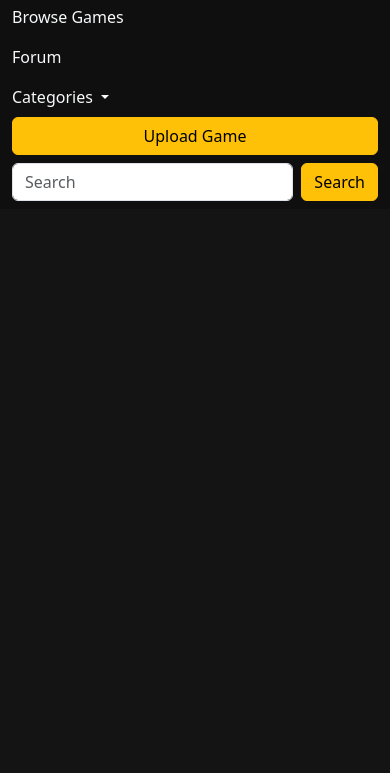
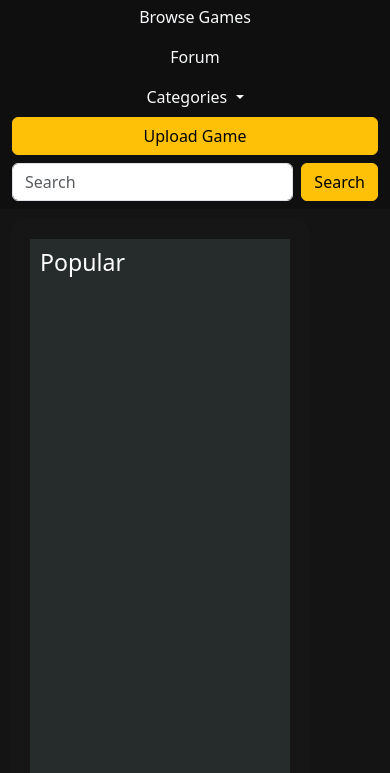
Before and after one commit to robul17/SoulCairn, a plain HTML site: page index.html in a window 390 px wide. Both pictures are taken after a click on the button "Toggle navigation". Shown: the part 71-844 px from the top of the page. Drawn offline with nearby package versions, Linux system fonts and the light colour scheme.

Commit message:
UploadPage

```diff
--- a/index.html
+++ b/index.html
@@ -19,13 +19,13 @@
       <div class="collapse navbar-collapse" id="navbarSupportedContent">
         <ul class="navbar-nav me-auto mb-2 mb-lg-0">
           <li class="nav-item">
-            <a class="nav-link active text-light" aria-current="page" href="#">Browse Games</a>
+            <a class="btn btn-outline-dark nav-link text-light" aria-current="page">Browse Games</a>
           </li>
           <li class="nav-item">
-            <a class="nav-link text-light" href="#" >Forum</a>
+            <a class="btn btn-outline-dark nav-link text-light" href="#" >Forum</a>
           </li>
           <li class="nav-item dropdown">
-            <a class="nav-link dropdown-toggle text-light bt" href="#" role="button" data-bs-toggle="dropdown" aria-expanded="false">
+            <a class="btn btn-outline-dark nav-link dropdown-toggle text-light bt" href="#" role="button" data-bs-toggle="dropdown" aria-expanded="false">
               Categories
             </a>
             <ul class="dropdown-menu">
@@ -45,7 +45,7 @@
               <li><a class="dropdown-item" href="#">Something else here</a></li>
             </ul>
           </li>
-          <button class="btn btn-warning " type="submit">Upload Game</button>
+          <button class="btn btn-warning " type="submit" href="UploadPage.html" rel="UploadPage">Upload Game</button>
         </ul>
 
         <form class="d-flex" role="search">
@@ -60,6 +60,9 @@
 
  <script src="https://cdn.jsdelivr.net/npm/bootstrap@5.3.3/dist/js/bootstrap.bundle.min.js" integrity="sha384-YvpcrYf0tY3lHB60NNkmXc5s9fDVZLESaAA55NDzOxhy9GkcIdslK1eN7N6jIeHz" crossorigin="anonymous"></script>
 </body>
+<div class="Category overflow-auto" >
+  <h3 class="scris">Popular</h3>
 
+</div>
 
 </html>
```
Also changed, not shown: UploadPage.html (added).
